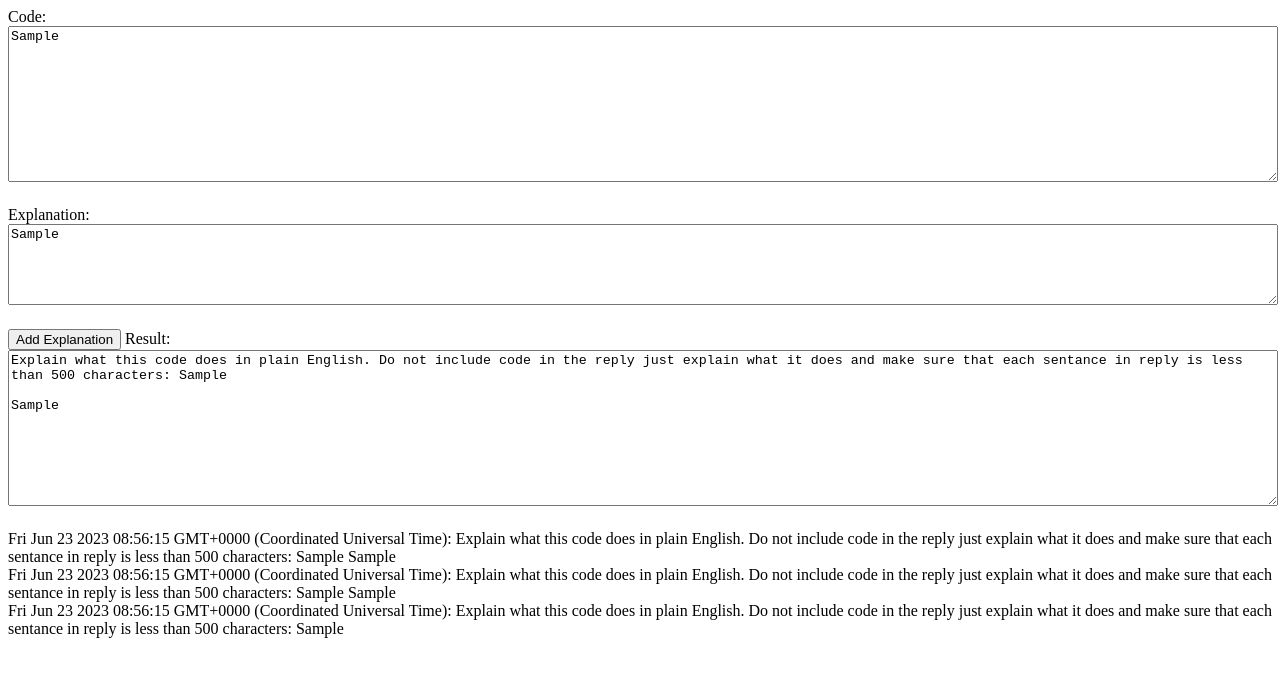
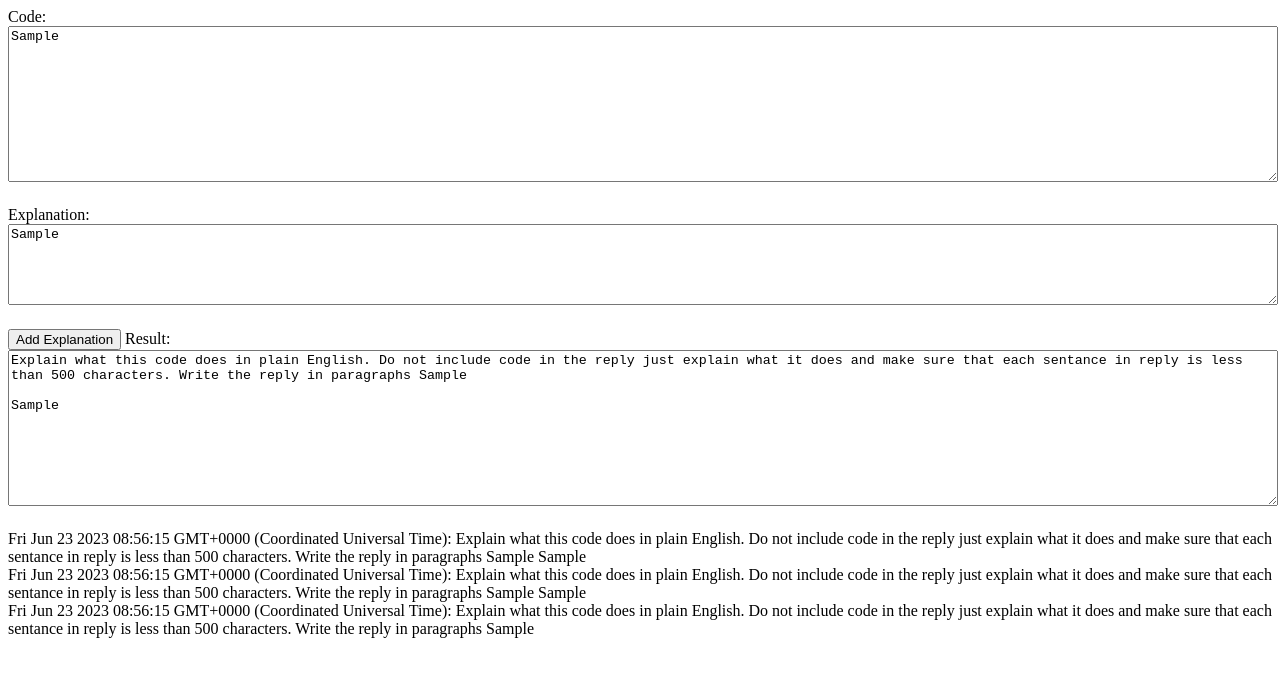
Before and after one commit to isauravmanitripathi/Baisc-sentance, a plain HTML site: page index.html in a window 1280 px wide. Both pictures are taken after typing "Sample", "Sample", "Sample" into the empty fields and a click on the button "Add Explanation". Drawn offline with Linux system fonts and the light colour scheme.

Commit message:
Update index.html

```diff
--- a/index.html
+++ b/index.html
@@ -28,7 +28,7 @@
     function addExplanation() {
         var code = document.getElementById("code_area").value;
         var explanation = document.getElementById("explanation_area").value;
-        var modifiedCode = "Explain what this code does in plain English. Do not include code in the reply just explain what it does and make sure that each sentance in reply is less than 500 characters: " + explanation + "\n\n" + code;
+        var modifiedCode = "Explain what this code does in plain English. Do not include code in the reply just explain what it does and make sure that each sentance in reply is less than 500 characters. Write the reply in paragraphs " + explanation + "\n\n" + code;
         document.getElementById("result_area").value = modifiedCode;
 
         // Create a new div for the past result
```
